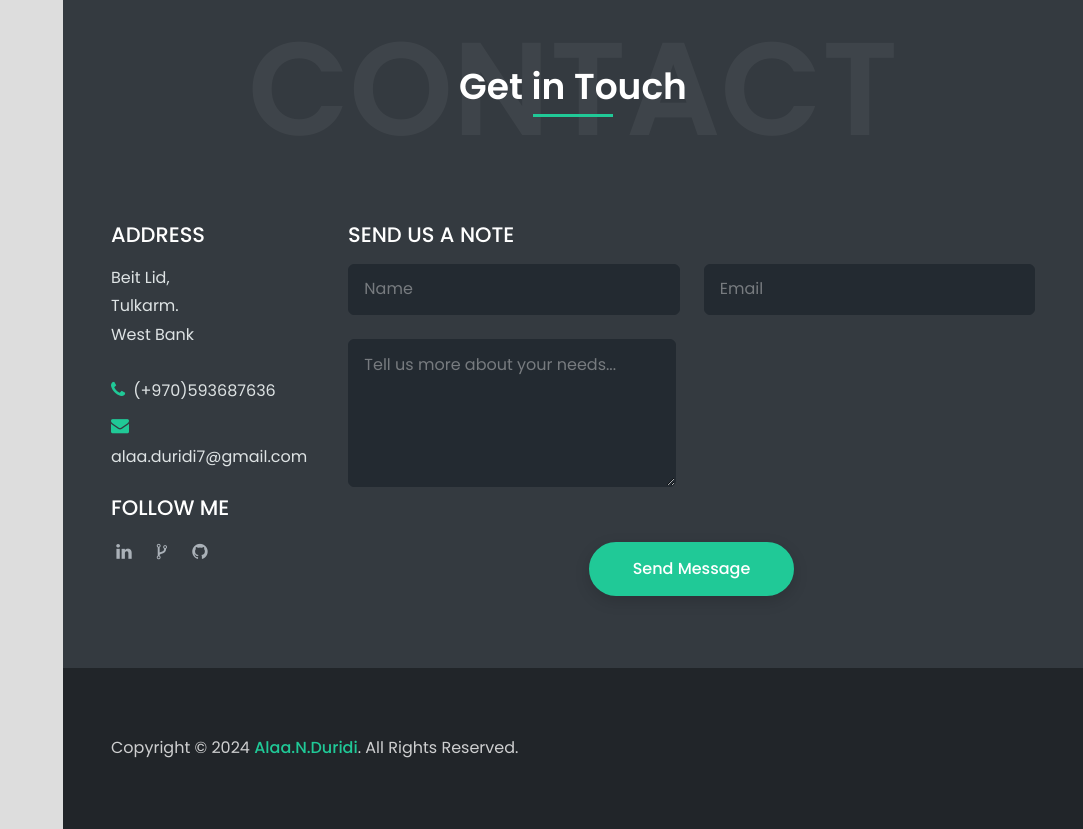
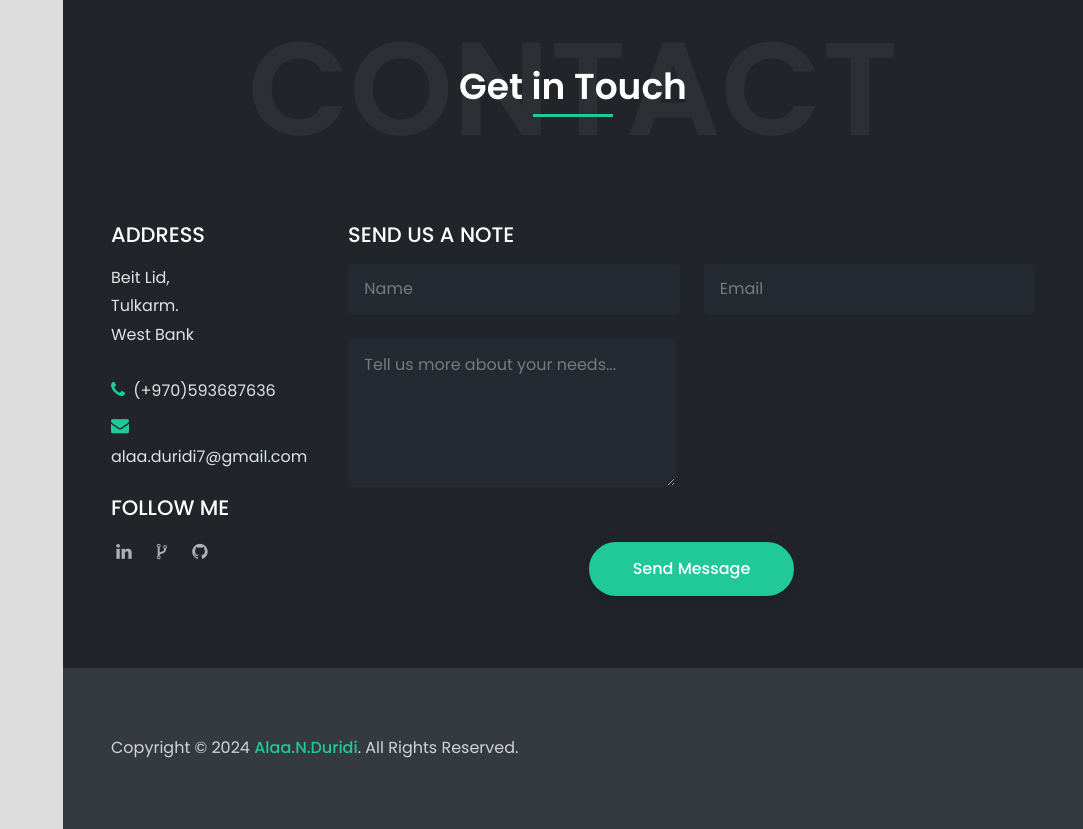
Before and after one commit to AlaaDuridi/my-Portfolio, a plain HTML site: page index.html in a window 1280 px wide. Shown: the part 5595-6424 px from the top of the page, without its empty margins (197-1280 px from the left). Drawn offline with Linux system fonts and the light colour scheme.

Commit message:
Fix inconsistent background colors across portfolio sections

```diff
--- a/index.html
+++ b/index.html
@@ -482,7 +482,7 @@
 <!--        End of my work section -->
 
 <!--        Contact section-->
-        <section id="contact" class="section bg-dark-2">
+        <section id="contact" class="section bg-dark-1">
             <div class="container px-lg-5">
                 <!-- Heading -->
                 <div class="position-relative d-flex text-center mb-5">
@@ -550,7 +550,7 @@
 <!--        End of my contact section-->
 
 <!--        footer section-->
-        <footer id="footer" class="section footer-dark bg-dark-1">
+        <footer id="footer" class="section footer-dark bg-dark-2">
             <div class="container px-lg-5">
                 <div class="row">
                     <div class="col-lg-6 text-center text-lg-start">
```
